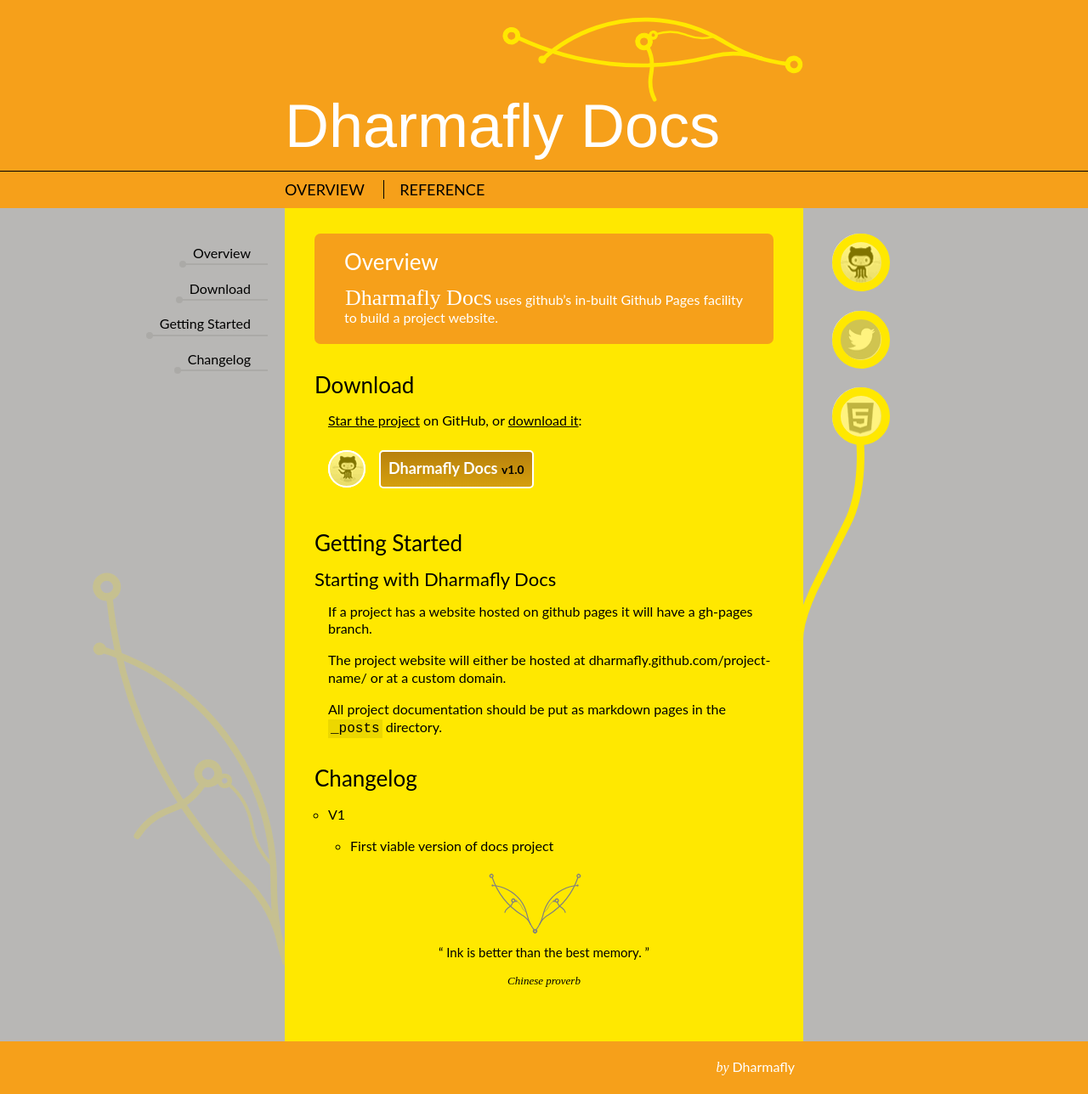
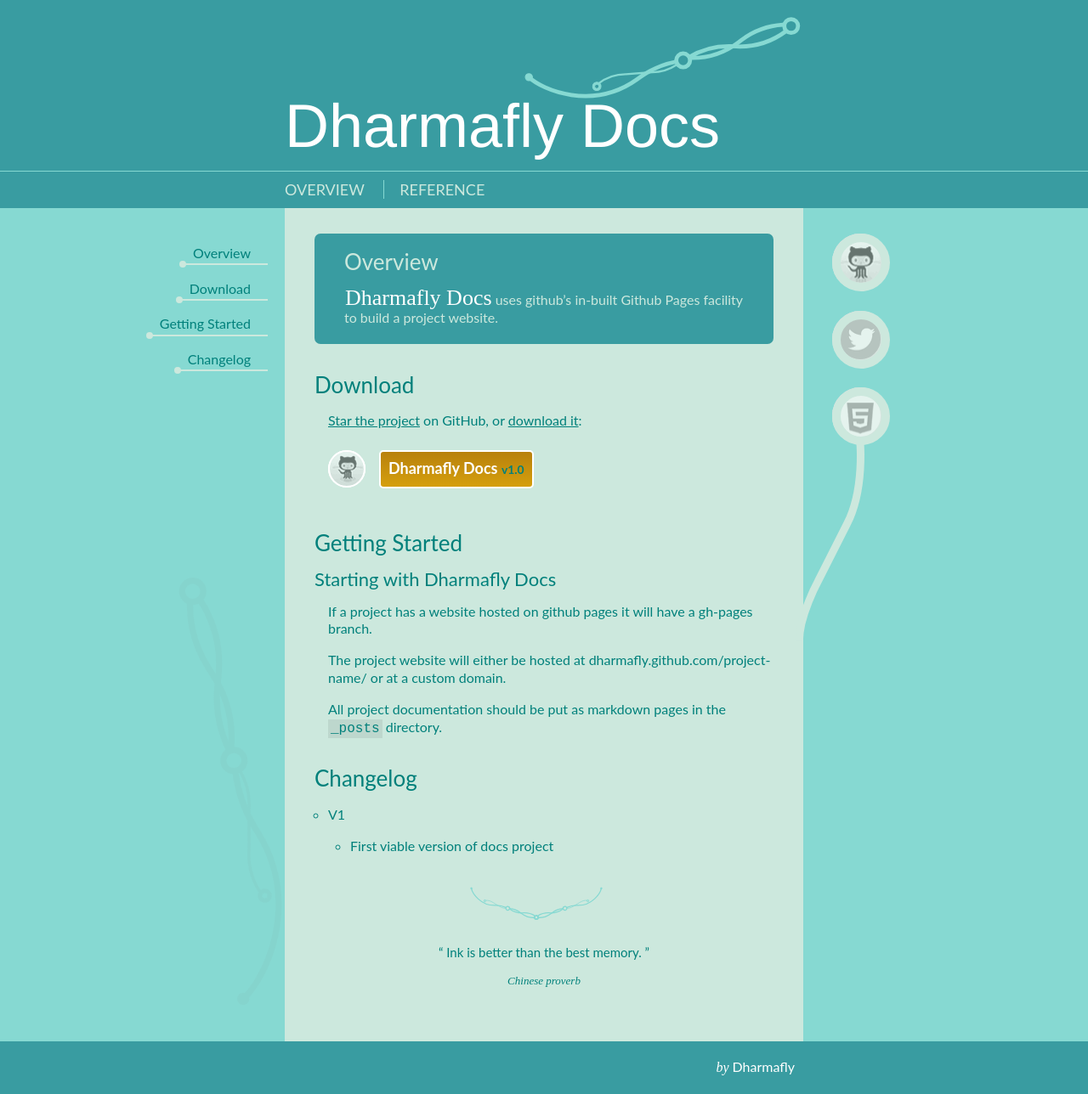
Before and after one commit to dharmafly/noodle, a Jekyll site: the page built from index.html, in a window 1280 px wide. Shown: the whole page at 85% size. Built offline with Jekyll 4.4.1, drawn with Linux system fonts in a browser that asks for light colours; nearby versions of some CDN libraries; Markdown is read by kramdown in place of the engine named in the settings.

Commit message:
added seagrass theme for Elsewhere #178

```diff
--- a/_config.yml
+++ b/_config.yml
@@ -3,8 +3,8 @@
 GITHUB_CURRENT_VERSION: 1.0
 GITHUB_PROJECT_URL: https://github.com/dharmafly/dharmafly-docs
 
-# Site theme (options: forest, ocean, horus)
-THEME: horus
+# Site theme (options: forest, ocean, horus, seagrass)
+THEME: seagrass
 
 
 ############ Options
--- a/_includes/googlefonts.liquid
+++ b/_includes/googlefonts.liquid
@@ -7,6 +7,7 @@
                 {% case site.THEME %}
                 {% when 'ocean' %}'Advent+Pro::latin',
                 {% when 'horus' %}'Megrim::latin',
+                {% when 'seagrass' %}'Zeyada::latin',
                 {% else %} 'Forum::latin',
                 {% endcase %} 'Ubuntu+Mono::latin'
             ]
--- a/css/forest.css
+++ b/css/forest.css
@@ -14,7 +14,7 @@
 background_mid_stop: "#94BFE1"
 link_colour: "#008006"
 subnav_link_colour: "#008006"
-link_colour_alt: "#47AA00"
+nav_hover_color: "#47AA00"
 content_bg_colour: "#dbe5d7"
 content_hover_colour: "#ffffff"
 nav_border_colour: "#9CD4A2"
--- a/css/horus.css
+++ b/css/horus.css
@@ -15,7 +15,7 @@
 background_mid_stop: "#97C2E4"
 link_colour: "#F6A01A"
 subnav_link_colour: "#FFE800"
-link_colour_alt: "#FFE800"
+nav_hover_color: "#FFE800"
 content_bg_colour: "#FFE800"
 content_hover_colour: "#ffffff"
 nav_border_colour: "#000000"
--- a/css/ocean.css
+++ b/css/ocean.css
@@ -14,7 +14,7 @@
 background_mid_stop: "#97C2E4"
 link_colour: "#006FB0"
 subnav_link_colour: "#006FB0"
-link_colour_alt: "#5DC4FF"
+nav_hover_color: "#5DC4FF"
 content_bg_colour: "#CDDEF2"
 content_hover_colour: "#ffffff"
 nav_border_colour: "#A4CBD5"
--- /dev/null
+++ b/css/seagrass.css
@@ -0,0 +1,75 @@
+---
+font: 'Zeyada'
+
+background_tile: none
+
+#colours
+
+overview_inverse: false
+
+copy_colour: "#00807B"
+lowlight_background: "#399ca1"
+lowlight_colour: "#CCe8DD"
+lowlight_border: "#86D9D2"
+body_background_colour: "#86D9D2"
+background_mid_stop: "#86D9D2"
+link_colour: "#399ca1"
+subnav_link_colour: "#ffffff"
+nav_hover_color: "#86D9D2"
+content_bg_colour: "#CCe8DD"
+content_hover_colour: "#ffffff"
+nav_border_colour: "#86D9D2"
+highlight_colour: "#fff"
+greyed_out: "#b8b7b5"
+code_colour: "#9CCDD2"
+code_background: "#004946"
+button_border: "transparent"
+button_mid_stop: "#4EC7BD"
+button_colour: "#00807B"
+button_colour_highlight: "#399ca1"
+large_button_colour: "#B8810D"
+large_button_stop: "#D59F0D"
+large_button_highlight: "#E6C026"
+icon_colour: "#00807B"
+icon_stop: "#00807B"
+icon_border: "#00807B"
+#badge_overlay: "#88B8DC"
+badge_overlay: "rgba%28204%2C232%2C221%2C0.5%29"  #url encoded for firefox
+badge_border: "%23CCe8DD"  #url encoded for firefox
+
+# logo area
+
+header_font_size: 7.2 #em
+logo_width: 325 #px
+logo_height: 97 #px
+
+# svg
+
+# for main title svg
+svg_asset: node_seagrass.svg
+svg_title_filter: none
+svg_title_rotation: rotate(0deg)
+# for svg element on left hand side of content
+svg_asset_size: false
+svg_asset_rotation: -86deg
+svg_asset_left_pos: -280px
+svg_asset_contrast: 75 #%
+svg_asset_size: 100%
+# for 'wings' above quote, if present
+quote_svg_right_transform: rotate(35deg)
+quote_svg_left_transform: rotate(-35deg) scaleX(-1)
+quote_svg_left_pos: "48%"
+quote_svg_right_pos: "48.5%"
+quote_svg_right_mod: "15px"
+quote_svg_grayscale: false
+
+subnav_underline: CCe8DD
+show_subnav_icon: 86D9D2
+
+# svg element attaching twitter, github buttons to main content
+icon_stem: CCe8DD
+
+
+---
+
+{% include global.css %}
--- a/javascript/main.js
+++ b/javascript/main.js
@@ -150,12 +150,12 @@
   function setPermalinkTopOffset(){
     var permalinks = document.querySelectorAll('.permalink'),
         navHeight = navEl.getBoundingClientRect().height,
-        margin = 10,
+        margin = 20,
         topOffset;
 
 
     topOffset = narrowScreen ?
-                  navHeight + navOffsetTop - (margin*2)
+                  navHeight + navOffsetTop - margin
                 : navHeight + margin;
 
     for (var i = 0; i < permalinks.length; ++i) {
```
Also changed, not shown: _includes/global.css (+5 -2 lines), assets/nodeshape_logos.svg (added), css/svg/node_seagrass.svg (added), img/seagrass-favicon.ico (added).
